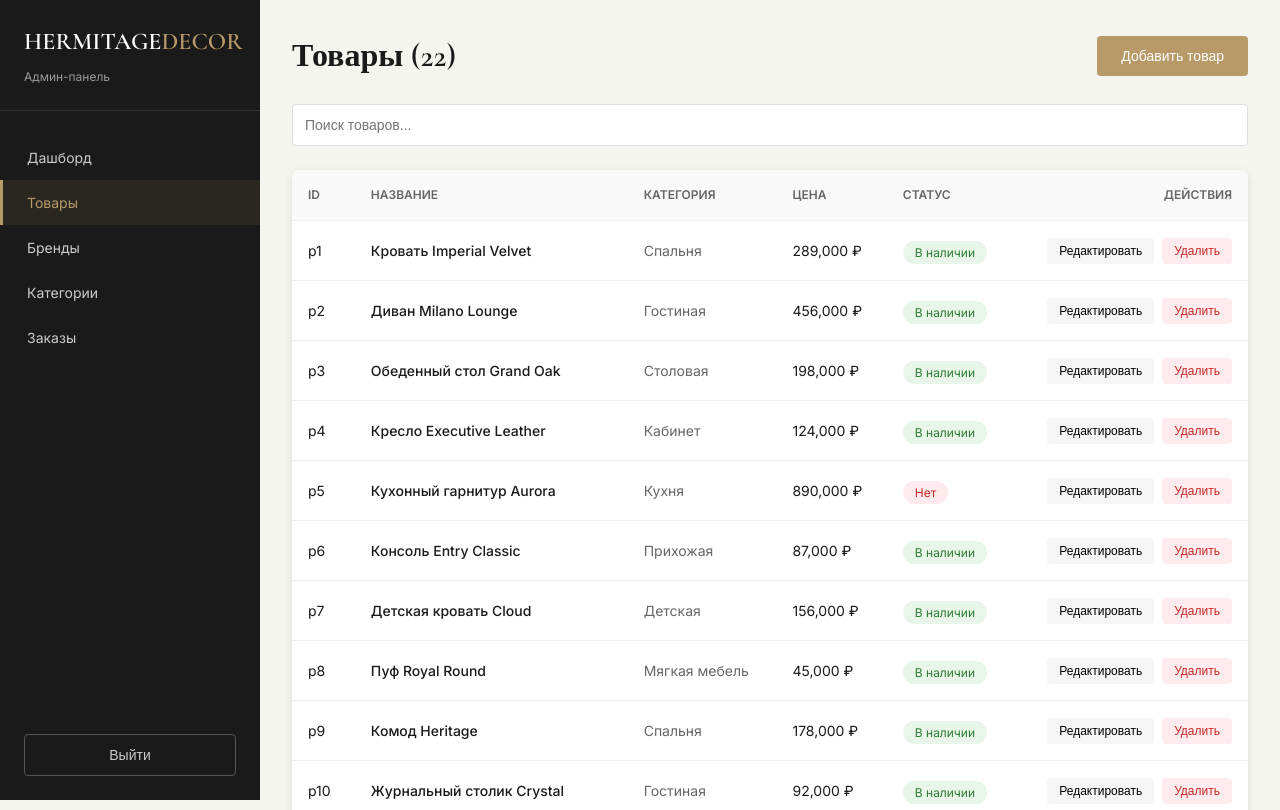
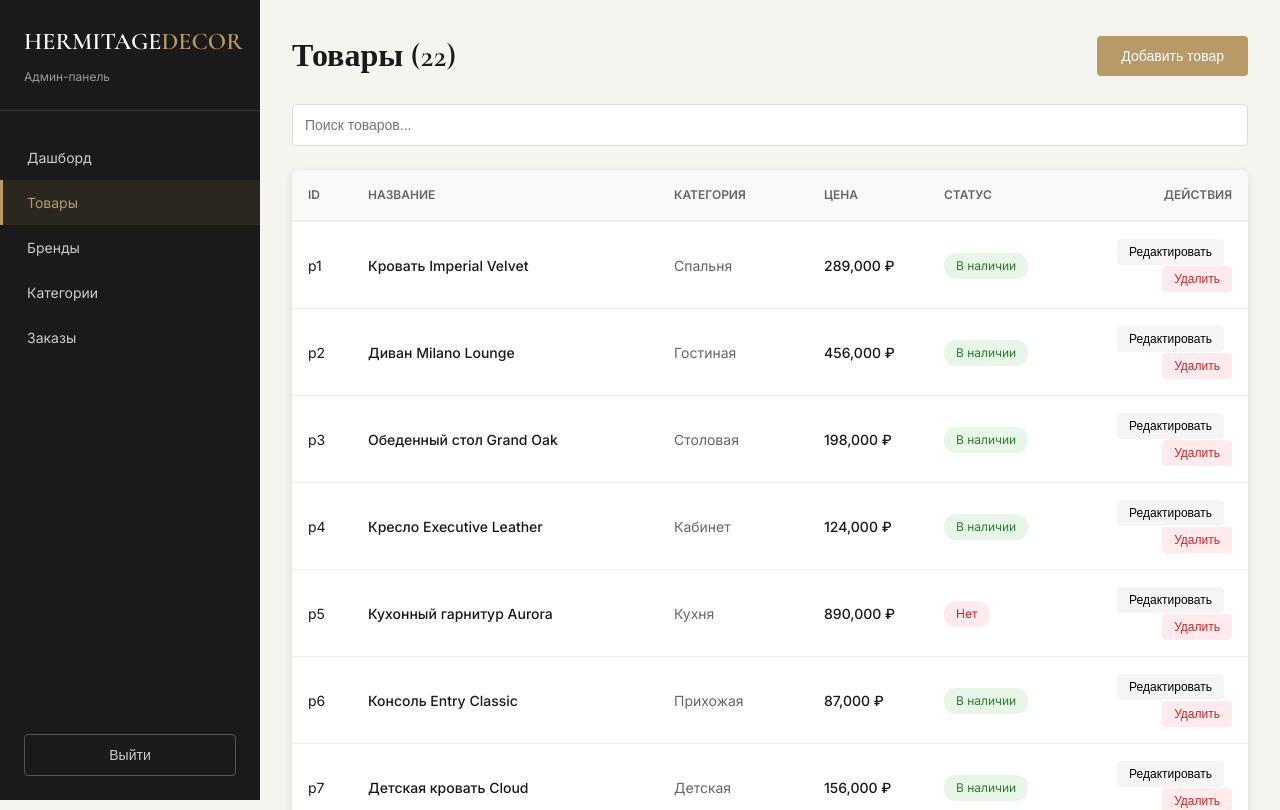
Before and after one commit to Rustam150/NextProject, a Next.js app: page /admin/products in a window 1280 px wide. Shown: the top 810 px of the page. Built offline with nearby package versions, Linux system fonts and the light colour scheme; sample sign-in values are in the browser's storage.

Commit message:
Fix store functions to use string IDs

```diff
--- a/app/admin/products/page.tsx
+++ b/app/admin/products/page.tsx
@@ -186,27 +186,37 @@ export default function ProductsPage() {
 
       <input type="text" placeholder="Поиск товаров..." value={search} onChange={(e) => setSearch(e.target.value)} className="search-input" style={{ width: '100%', padding: '12px', border: '1px solid #ddd', borderRadius: '4px', marginBottom: '24px', fontSize: '14px', boxSizing: 'border-box' }} />
 
-      <div className="products-table" style={{ background: '#fff', borderRadius: '8px', overflow: 'hidden', boxShadow: '0 2px 8px rgba(0,0,0,0.1)', overflowX: 'auto' }}>
-        <table style={{ width: '100%', borderCollapse: 'collapse', minWidth: '800px' }}>
+      <div className="products-table" style={{
+        background: '#fff',
+        borderRadius: '8px',
+        overflow: 'hidden',
+        boxShadow: '0 2px 8px rgba(0,0,0,0.1)',
+        overflowX: 'auto',
+      }}>
+        <table style={{
+          width: '100%',
+          borderCollapse: 'collapse',
+          minWidth: '900px',
+        }}>
           <thead>
-            <tr style={{ background: '#f9f9f9', borderBottom: '1px solid #eee' }}>
-              <th style={{ padding: '16px', textAlign: 'left', fontSize: '12px', color: '#666', textTransform: 'uppercase' }}>ID</th>
-              <th style={{ padding: '16px', textAlign: 'left', fontSize: '12px', color: '#666', textTransform: 'uppercase' }}>Название</th>
-              <th style={{ padding: '16px', textAlign: 'left', fontSize: '12px', color: '#666', textTransform: 'uppercase' }}>Категория</th>
-              <th style={{ padding: '16px', textAlign: 'left', fontSize: '12px', color: '#666', textTransform: 'uppercase' }}>Цена</th>
-              <th style={{ padding: '16px', textAlign: 'left', fontSize: '12px', color: '#666', textTransform: 'uppercase' }}>Статус</th>
-              <th style={{ padding: '16px', textAlign: 'right', fontSize: '12px', color: '#666', textTransform: 'uppercase' }}>Действия</th>
+            <tr style={{ background: '#f9f9f9', borderBottom: '2px solid #eee' }}>
+              <th style={{ padding: '16px', textAlign: 'left', fontSize: '12px', color: '#666', textTransform: 'uppercase', fontWeight: 600, width: '60px' }}>ID</th>
+              <th style={{ padding: '16px', textAlign: 'left', fontSize: '12px', color: '#666', textTransform: 'uppercase', fontWeight: 600, minWidth: '200px' }}>Название</th>
+              <th style={{ padding: '16px', textAlign: 'left', fontSize: '12px', color: '#666', textTransform: 'uppercase', fontWeight: 600, width: '150px' }}>Категория</th>
+              <th style={{ padding: '16px', textAlign: 'left', fontSize: '12px', color: '#666', textTransform: 'uppercase', fontWeight: 600, width: '120px' }}>Цена</th>
+              <th style={{ padding: '16px', textAlign: 'left', fontSize: '12px', color: '#666', textTransform: 'uppercase', fontWeight: 600, width: '120px' }}>Статус</th>
+              <th style={{ padding: '16px', textAlign: 'right', fontSize: '12px', color: '#666', textTransform: 'uppercase', fontWeight: 600, width: '200px' }}>Действия</th>
             </tr>
           </thead>
           <tbody>
             {filteredProducts.map((product) => (
               <tr key={product.id} style={{ borderBottom: '1px solid #eee' }}>
                 <td style={{ padding: '16px', fontSize: '14px' }}>{product.id}</td>
-                <td style={{ padding: '16px', fontSize: '14px', fontWeight: 500 }}>{product.name}</td>
+                <td style={{ padding: '16px', fontSize: '14px', fontWeight: 500, maxWidth: '250px', overflow: 'hidden', textOverflow: 'ellipsis', whiteSpace: 'nowrap' }}>{product.name}</td>
                 <td style={{ padding: '16px', fontSize: '14px', color: '#666' }}>{CATEGORIES.find(c => c.id === product.category)?.name || product.category}</td>
-                <td style={{ padding: '16px', fontSize: '14px' }}>{product.price.toLocaleString()} ₽</td>
+                <td style={{ padding: '16px', fontSize: '14px', fontWeight: 500 }}>{product.price.toLocaleString()} ₽</td>
                 <td style={{ padding: '16px' }}>
-                  <span style={{ padding: '4px 12px', background: product.inStock ? '#e8f5e9' : '#ffebee', color: product.inStock ? '#2e7d32' : '#c62828', borderRadius: '12px', fontSize: '12px' }}>
+                  <span style={{ padding: '4px 12px', background: product.inStock ? '#e8f5e9' : '#ffebee', color: product.inStock ? '#2e7d32' : '#c62828', borderRadius: '12px', fontSize: '12px', display: 'inline-block' }}>
                     {product.inStock ? 'В наличии' : 'Нет'}
                   </span>
                 </td>
```
